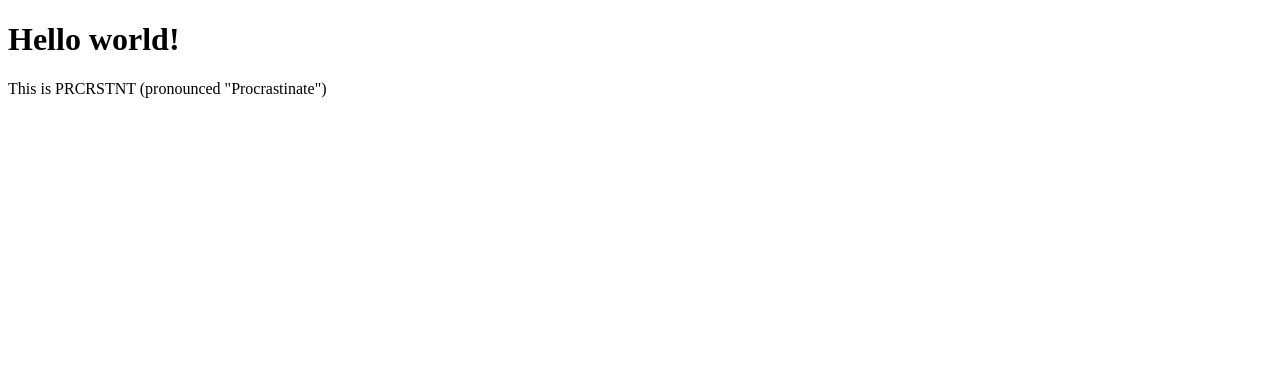
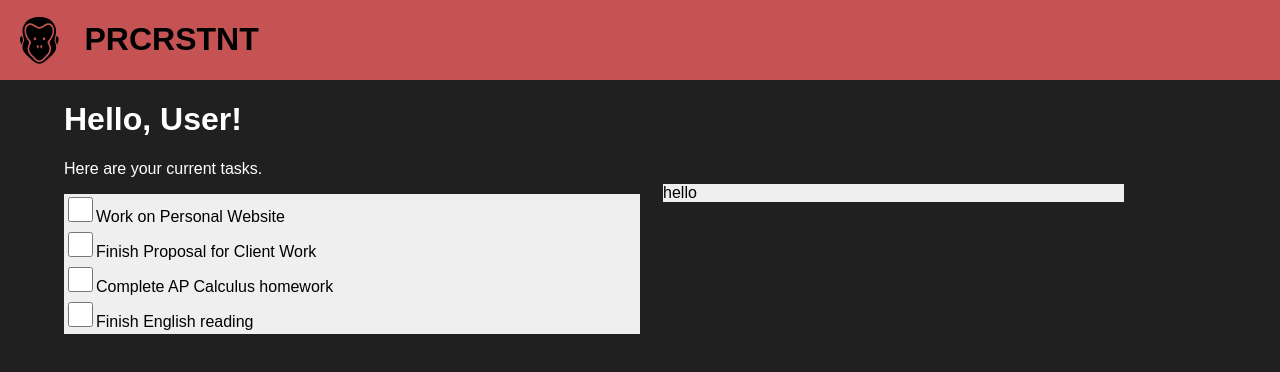
Before and after one commit to kylper/prcrstnt, a website: page data/interface/index.html in a window 1280 px wide. Drawn offline with Linux system fonts and the light colour scheme.

Commit message:
Greatness. Finished the extension entirely. Working on the Interface

```diff
--- a/data/interface/index.html
+++ b/data/interface/index.html
@@ -2,12 +2,82 @@
 <html>
 <head>
   <title>PRCRSTNT</title>
+  <script src="../jquery.min.js"></script>
   <style>
-
+  html, body {
+    width:   100%;
+    height:  100%;
+    display: block;
+    margin:  0;
+    padding: 0;
+    border:  0;
+    font-family: "Exo", sans-serif;
+    background: #202020;
+    color: #FFF;
+    /* overflow-x:       hidden; */
+  }
+  .topBar {
+    height: 80px;
+    width: 100%;
+    background-color: #C55353;
+  }
+  .topBar h1 {
+    display: inline-block;
+    vertical-align: top;
+    color: black;
+  }
+  #topIcon {
+    height: 60px;
+    padding: 10px;
+    width: auto;
+  }
+  .content {
+    margin-left: auto;
+    margin-right: auto;
+    display: block;
+    width: 90%;
+  }
+  .tasks {
+    background-color: #EFEFEF;
+    color: black;
+    width: 50%;
+  }
+  input {
+    width: 25px;
+    height: 25px;
+    color: black;
+    padding: 10px;
+    display: inline-block;
+  }
+  .settings {
+    width: 40%;
+    height: 100%;
+    background-color: #EFEFEF;
+    margin-top: -150px;
+    margin-left: 52%;
+    color: black;
+  }
   </style>
 </head>
 <body>
-  <h1>Hello world!</h1>
-  <p>This is PRCRSTNT (pronounced "Procrastinate")</p>
+  <div class="topBar">
+    <img id="topIcon" src="../logo.svg" />
+    <h1>PRCRSTNT</h1>
+  </div>
+  <div class="content">
+    <h1>Hello, User!</h1><p>Here are your current tasks.</p>
+    <div class="tasks">
+      <div style="height: 35px; display: block;"><input type="checkbox" onclick="DOIT();">Work on Personal Website</input></div>
+      <div style="height: 35px; display: block;"><input type="checkbox">Finish Proposal for Client Work</input></div>
+      <div style="height: 35px; display: block;"><input type="checkbox">Complete AP Calculus homework</input></div>
+      <div style="height: 35px; display: block;"><input type="checkbox">Finish English reading</input></div>
+    </div>
+    <div class="settings">hello</div>
+    <script>
+      function DOIT(){
+        $
+      };
+    </script>
+  </div>
 </body>
 </html>
```
Also changed, not shown: index.js (+9 -30 lines), data/interface.png (deleted), data/interface.svg (deleted), data/logo.png (added), data/logo.svg (added), data/plus.svg (added).
